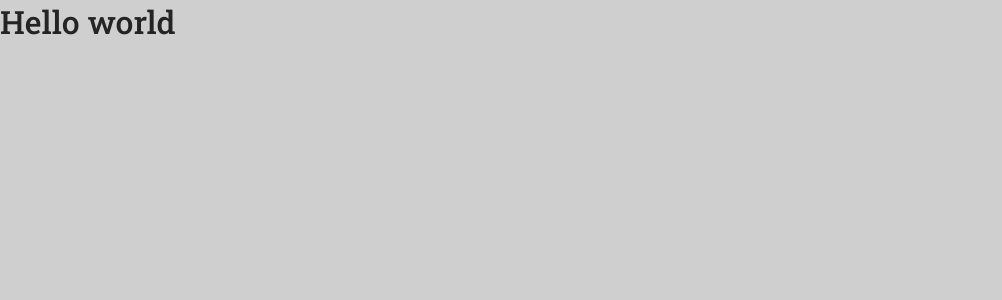
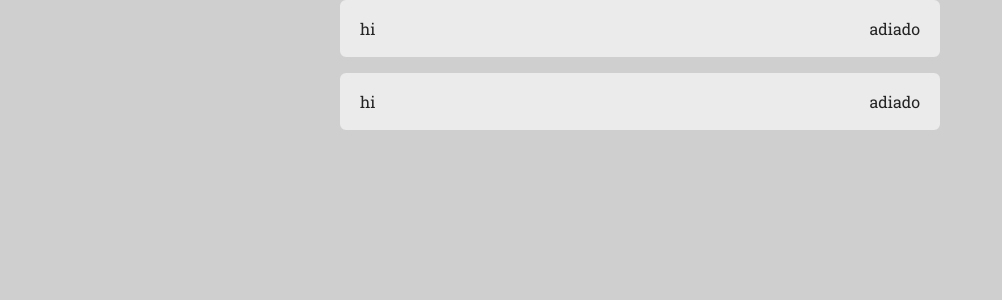
Before and after one commit to tales-garcia/styled-components-sample, a React (Create React App) app: page / in a window 1280 px wide. Shown: the top 300 px of the page, without its empty margins (0-1002 px from the left). Built offline with nearby package versions, Linux system fonts and the light colour scheme.

Commit message:
feat(app): create list
Create list and transaction card, and apply sample transactions list to app

```diff
--- a/src/App.tsx
+++ b/src/App.tsx
@@ -1,10 +1,16 @@
 import React from 'react';
+import List from './components/List';
 import GlobalStyle from './styles/global';
+
+const transactions = [
+  {},
+  {}
+];
 
 function App() {
   return (
     <>
-      <h1>Hello world</h1>
+      <List transactions={transactions} />
       <GlobalStyle />
     </>
   );
--- /dev/null
+++ b/src/components/List/index.tsx
@@ -0,0 +1,19 @@
+import React from 'react';
+import TransactionCard from '../TransactionCard';
+import { Container } from './styles';
+
+interface ListProps {
+    transactions: object[];
+}
+
+const List: React.FC<ListProps> = ({ transactions }) => {
+    return (
+        <Container>
+            {transactions.map(transaction => (
+                <TransactionCard />
+            ))}
+        </Container>
+    );
+}
+
+export default List;
--- /dev/null
+++ b/src/components/List/styles.ts
@@ -0,0 +1,10 @@
+import styled from 'styled-components';
+
+export const Container = styled.div`
+    width: 600px;
+
+    display: flex;
+    flex-direction: column;
+
+    align-items: center;
+`;
--- /dev/null
+++ b/src/components/TransactionCard/index.tsx
@@ -0,0 +1,13 @@
+import React from 'react';
+import { Container } from './styles';
+
+const TransactionCard: React.FC = () => {
+    return (
+        <Container>
+            <div>hi</div>
+            <div>adiado</div>
+        </Container>
+    );
+}
+
+export default TransactionCard;
--- /dev/null
+++ b/src/components/TransactionCard/styles.ts
@@ -0,0 +1,18 @@
+import styled from 'styled-components';
+
+export const Container = styled.section`
+    display: flex;
+    align-items: center;
+    justify-content: space-between;
+
+    width: 100%;
+    border-radius: 6px;
+    border: 2px solid #ebebeb;
+
+    padding: 16px 18px;
+    background-color: #ebebeb;
+
+    & + section {
+        margin-top: 16px;
+    }
+`;
--- a/src/styles/global.ts
+++ b/src/styles/global.ts
@@ -11,6 +11,10 @@ export default createGlobalStyle`
         background: #cfcfcf;
         color: #4a4a4a;
         -webkit-font-smoothing: antialiased;
+
+        display: flex;
+        align-items: center;
+        justify-content: center;
     }
     body, input, button {
         font-family: 'Roboto Slab', serif;
```
